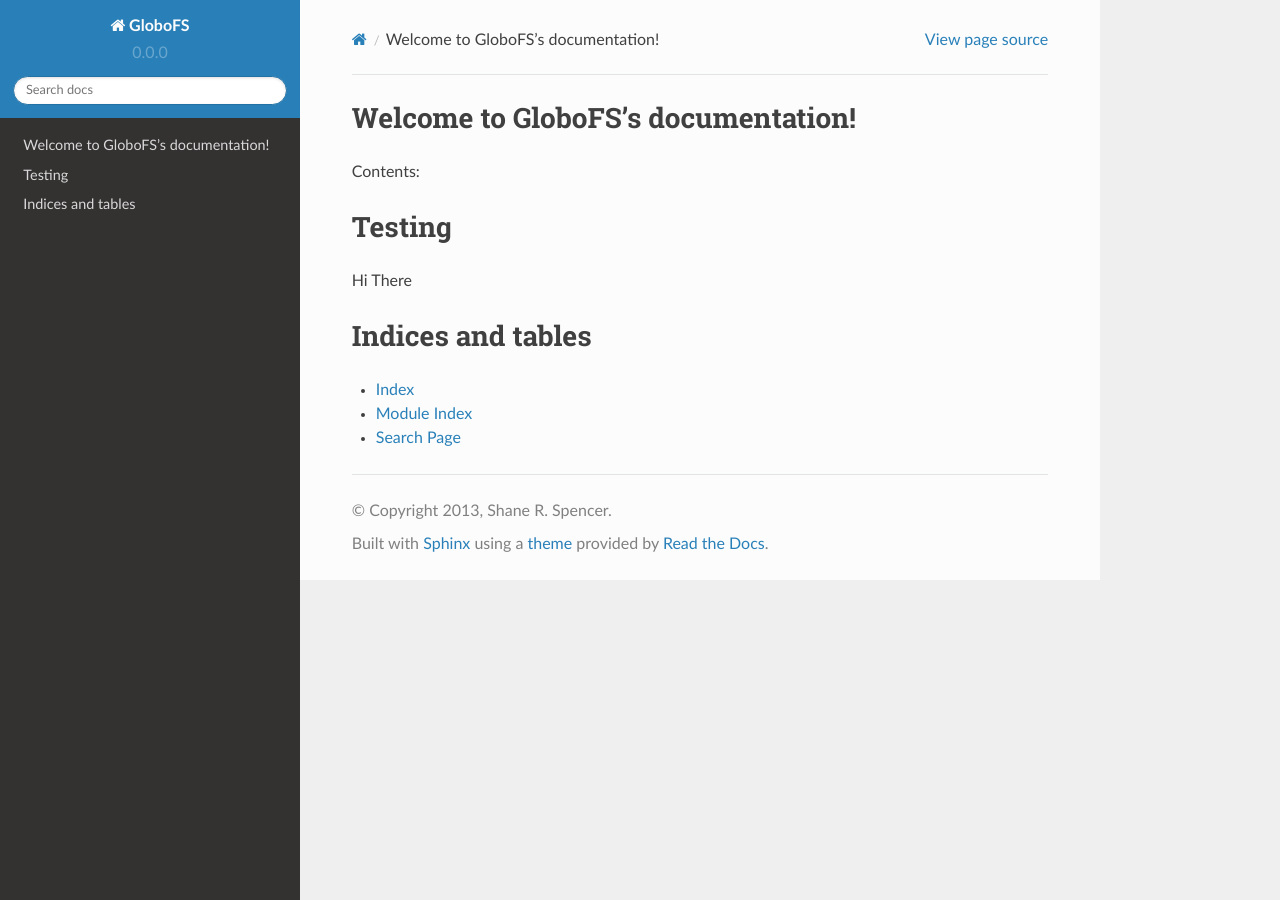
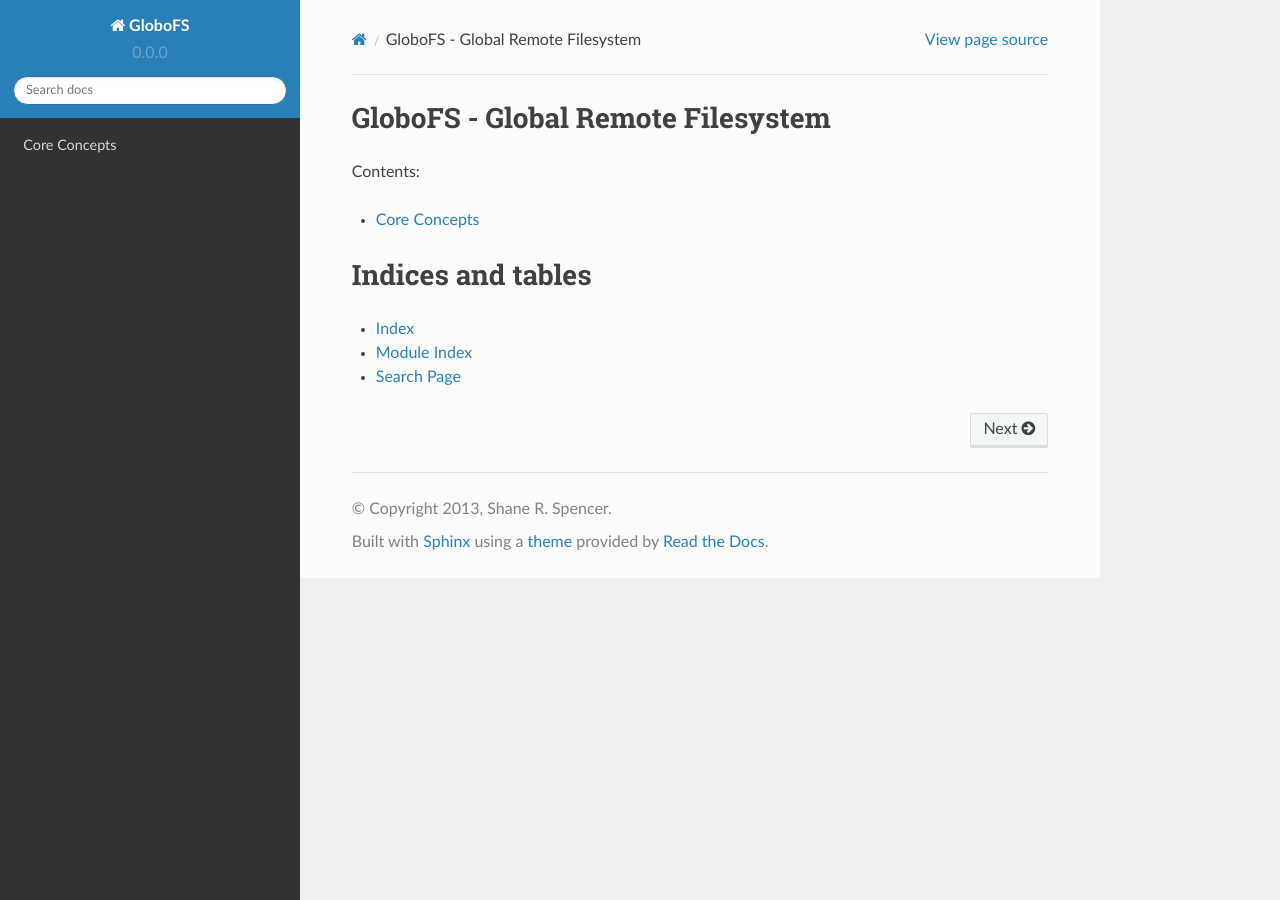
Before and after one commit to GloboFS/GloboFS, a Sphinx documentation site: the page built from docs/index.rst, in a window 1280 px wide. Built offline with Sphinx 7.4.7 and the Read the Docs theme 2.0.0, drawn with Linux system fonts in a browser that asks for light colours.

```diff
--- /dev/null
+++ b/docs/concepts.rst
@@ -0,0 +1,4 @@
+Core Concepts
+===================================
+
+Hi There
--- a/docs/index.rst
+++ b/docs/index.rst
@@ -3,18 +3,15 @@
    You can adapt this file completely to your liking, but it should at least
    contain the root `toctree` directive.
 
-Welcome to GloboFS's documentation!
-===================================
+GloboFS - Global Remote Filesystem
+==================================
 
 Contents:
 
-.. toctree::
-   :maxdepth: 2
+..  toctree::
+    :maxdepth: 2
 
-Testing
-=======
-
-Hi There
+    concepts
 
 Indices and tables
 ==================
```
